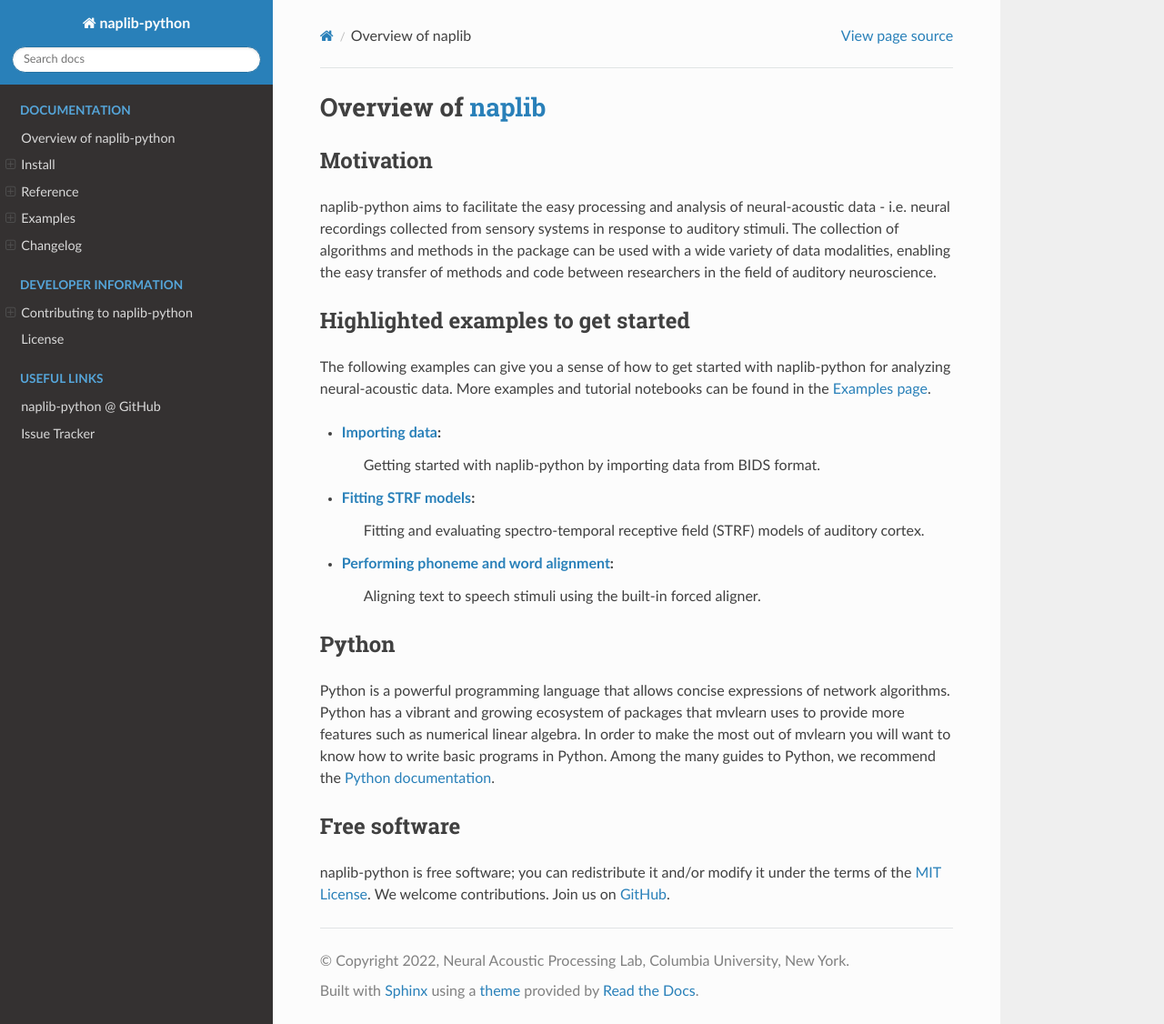
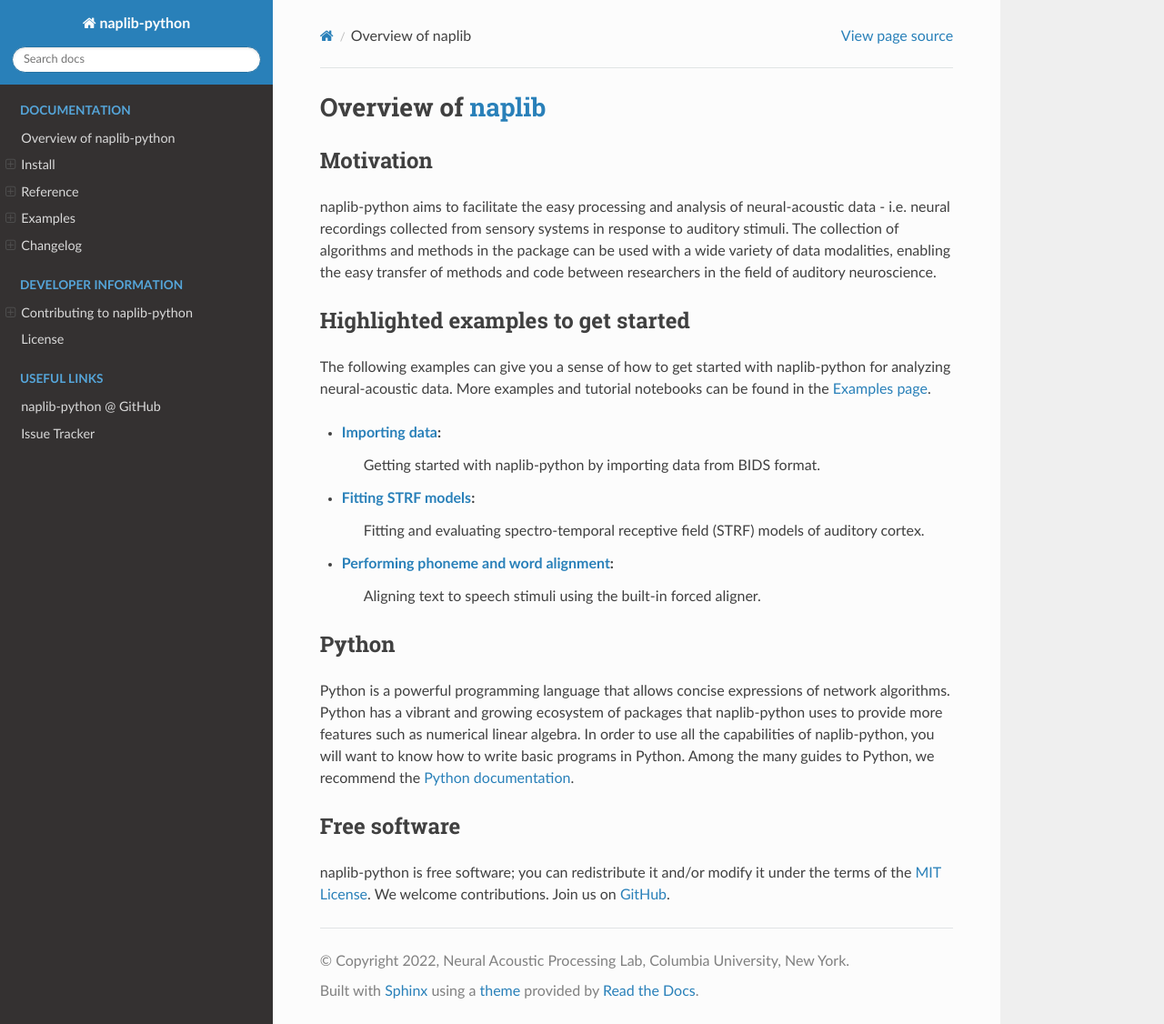
Before and after one commit to naplab/naplib-python, a Sphinx documentation site: the page built from docs/overview.rst, in a window 1280 px wide and 1126 px high. Shown: the whole window at 91% size. Built offline with Sphinx 7.4.7 and the Read the Docs theme 2.0.0, drawn with Linux system fonts in a browser that asks for light colours; pages that are not in the unit, such as notebooks, are missing from menus.

Commit message:
Update overview.rst (#69)

```diff
--- a/docs/overview.rst
+++ b/docs/overview.rst
@@ -27,7 +27,7 @@
 
 Python is a powerful programming language that allows concise expressions of network
 algorithms.  Python has a vibrant and growing ecosystem of packages that
-mvlearn uses to provide more features such as numerical linear algebra. In order to make the most out of mvlearn you will want to know how
+naplib-python uses to provide more features such as numerical linear algebra. In order to use all the capabilities of naplib-python, you will want to know how
 to write basic programs in Python.  Among the many guides to Python, we
 recommend the `Python documentation <https://docs.python.org/3/>`_.
 
```
